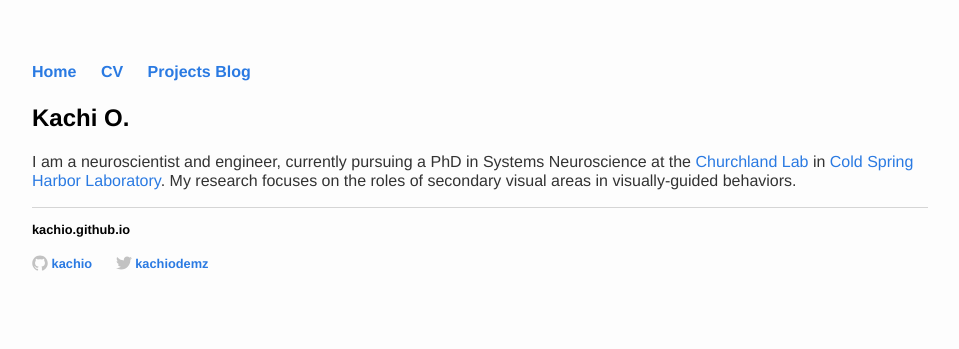
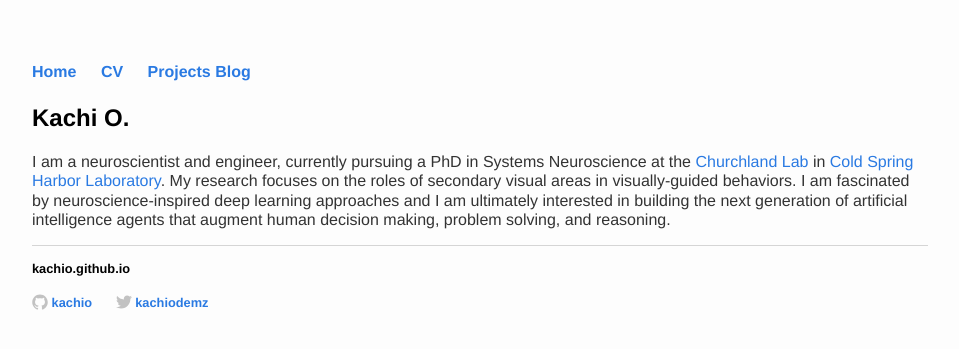
Before and after one commit to kachiO/kachio.github.io, a Jekyll site: the page built from index.html, in a window 1280 px wide. Shown: the top 349 px of the page, without its empty margins (160-1119 px from the left). Built offline with Jekyll 4.4.1, drawn with Linux system fonts in a browser that asks for light colours.

Commit message:
Update index.html

```diff
--- a/index.html
+++ b/index.html
@@ -7,7 +7,8 @@ title: Kachi O.
 	<p> I am a neuroscientist and engineer, currently pursuing a PhD in Systems Neuroscience at
 		the <a href="http://churchlandlab.labsites.cshl.edu/">Churchland Lab</a>
 	 	in <a href="http://cshl.edu/">Cold Spring Harbor Laboratory</a>. My research focuses on the roles of secondary visual areas
-		in visually-guided behaviors.
+		in visually-guided behaviors. I am fascinated by neuroscience-inspired deep learning approaches and I am ultimately interested
+		in building the next generation of artificial intelligence agents that augment human decision making, problem solving, and reasoning.
 
 
 	</p>
```
